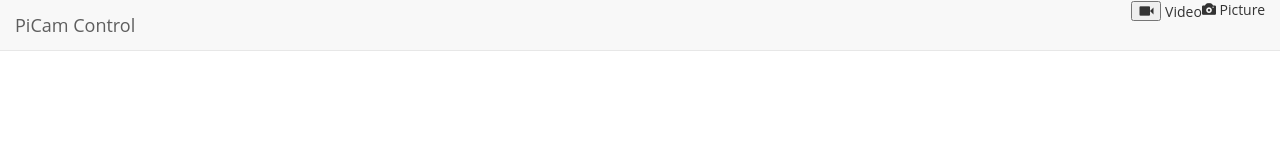
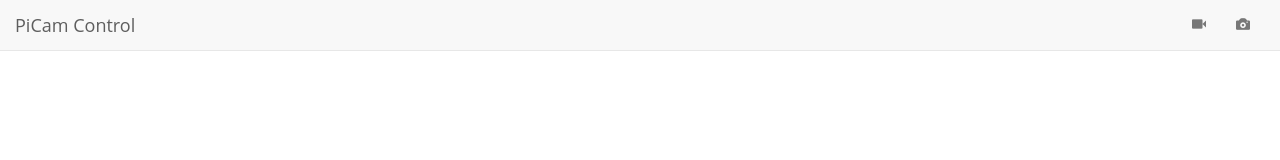
Before and after one commit to jb38/pi-cam-manager, a website: page src/app/index.html in a window 1280 px wide. Drawn offline with Linux system fonts and the light colour scheme.

Commit message:
incremental update

```diff
--- a/src/app/index.html
+++ b/src/app/index.html
@@ -30,8 +30,8 @@
       <a class="navbar-brand" href="#">PiCam Control</a>
     </div>
       <ul class="nav navbar-nav navbar-right">
-        <li><button class="glyphicon glyphicon-facetime-video" href="#"></button> Video</li>
-        <li><span class="glyphicon glyphicon-camera" href="#"></span> Picture</li>
+        <li><a href="#"><span class="glyphicon glyphicon-facetime-video" href="#"></span></a></li>
+        <li><a href="#"><span class="glyphicon glyphicon-camera" href="#"></span></a></li>
       </ul>
     <div class="clearfix"></div>
   </div>
```
Also changed, not shown: package.json (+4 -3 lines), server.js (+8 -0 lines).
